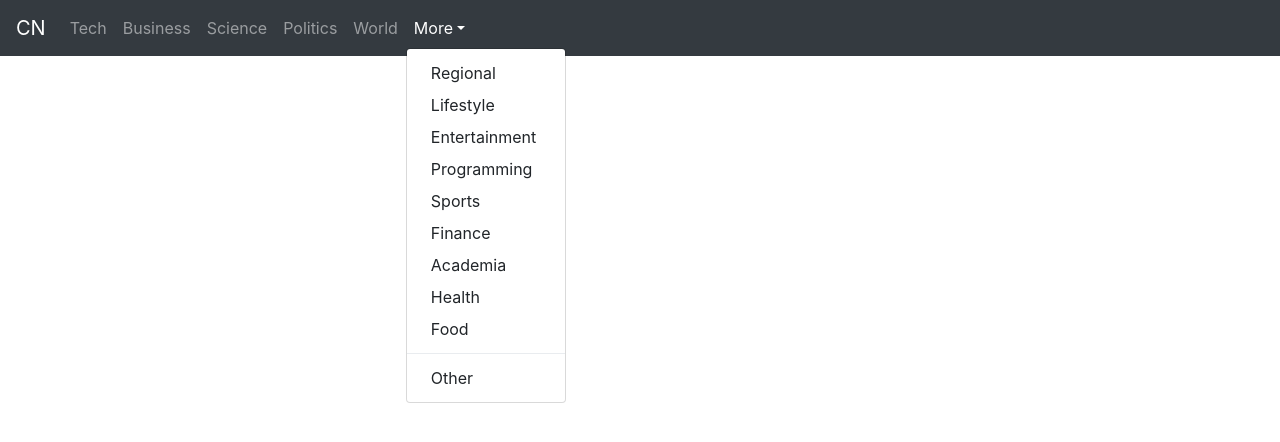
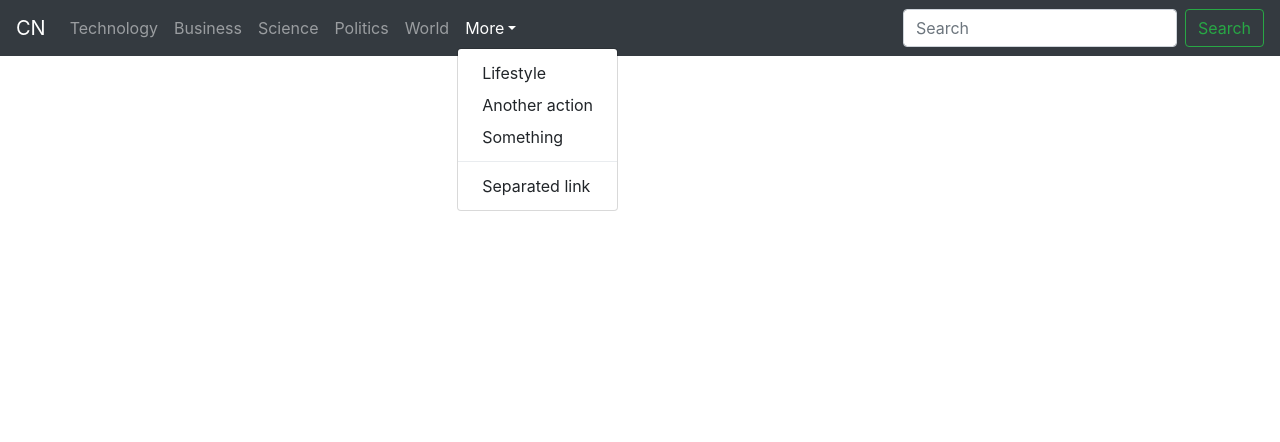
Before and after one commit to sfahadh/Currents-API, a React (Create React App) app: page / in a window 1280 px wide. Both pictures are taken after a click on the button "More". Shown: the top 442 px of the page. Built offline with nearby package versions, Linux system fonts and the light colour scheme.

Commit message:
replaced bootstrap navbar with another one

```diff
--- a/src/App.js
+++ b/src/App.js
@@ -1,6 +1,7 @@
 import React from 'react';
 import Navbar from './components/navbar/navbar'
 import './App.css';
+import 'bootstrap/dist/css/bootstrap.min.css';
 
 function App() {
   return (
--- /dev/null
+++ b/src/components/navbar/navbar.css
@@ -0,0 +1,3 @@
+Row {
+    background-color: aqua !important;
+}
--- a/src/components/navbar/navbar.jsx
+++ b/src/components/navbar/navbar.jsx
@@ -1,31 +1,32 @@
 import React from 'react';
 import { Navbar, Nav, NavDropdown } from 'react-bootstrap';
+import { Form, FormControl } from 'react-bootstrap';
+import { Button } from 'react-bootstrap';
+
 
 const navbar = () => (
-    <Navbar collapseOnSelect expand="lg" bg="dark" variant="dark">
+    <Navbar bg="dark" variant="dark" expand="lg">
         <Navbar.Brand href="#home">CN</Navbar.Brand>
-        <Navbar.Toggle aria-controls="responsive-navbar-nav" />
-        <Navbar.Collapse id="responsive-navbar-nav">
+        <Navbar.Toggle aria-controls="basic-navbar-nav" />
+        <Navbar.Collapse id="basic-navbar-nav">
             <Nav className="mr-auto">
-                <Nav.Link href="#tech">Tech</Nav.Link>
+                <Nav.Link href="#tech">Technology</Nav.Link>
                 <Nav.Link href="#business">Business</Nav.Link>
                 <Nav.Link href="#science">Science</Nav.Link>
                 <Nav.Link href="#politics">Politics</Nav.Link>
                 <Nav.Link href="#world">World</Nav.Link>
-                <NavDropdown title="More" id="collasible-nav-dropdown">
-                    <NavDropdown.Item href="#action/3.1">Regional</NavDropdown.Item>
-                    <NavDropdown.Item href="#action/3.2">Lifestyle</NavDropdown.Item>
-                    <NavDropdown.Item href="#action/3.3">Entertainment</NavDropdown.Item>
-                    <NavDropdown.Item href="#action/3.4">Programming</NavDropdown.Item>
-                    <NavDropdown.Item href="#action/3.5">Sports</NavDropdown.Item>
-                    <NavDropdown.Item href="#action/3.6">Finance</NavDropdown.Item>
-                    <NavDropdown.Item href="#action/3.7">Academia</NavDropdown.Item>
-                    <NavDropdown.Item href="#action/3.8">Health</NavDropdown.Item>
-                    <NavDropdown.Item href="#action/3.9">Food</NavDropdown.Item>
+                <NavDropdown title="More" id="basic-nav-dropdown">
+                    <NavDropdown.Item href="#action/3.1">Lifestyle</NavDropdown.Item>
+                    <NavDropdown.Item href="#action/3.2">Another action</NavDropdown.Item>
+                    <NavDropdown.Item href="#action/3.3">Something</NavDropdown.Item>
                     <NavDropdown.Divider />
-                    <NavDropdown.Item href="#action/4.0">Other</NavDropdown.Item>
+                    <NavDropdown.Item href="#action/3.4">Separated link</NavDropdown.Item>
                 </NavDropdown>
             </Nav>
+            <Form inline>
+                <FormControl type="text" placeholder="Search" className="mr-sm-2" />
+                <Button variant="outline-success">Search</Button>
+            </Form>
         </Navbar.Collapse>
     </Navbar>
 )
```
Also changed, not shown: 1 other file (tests, documents, lock files or other folders).
